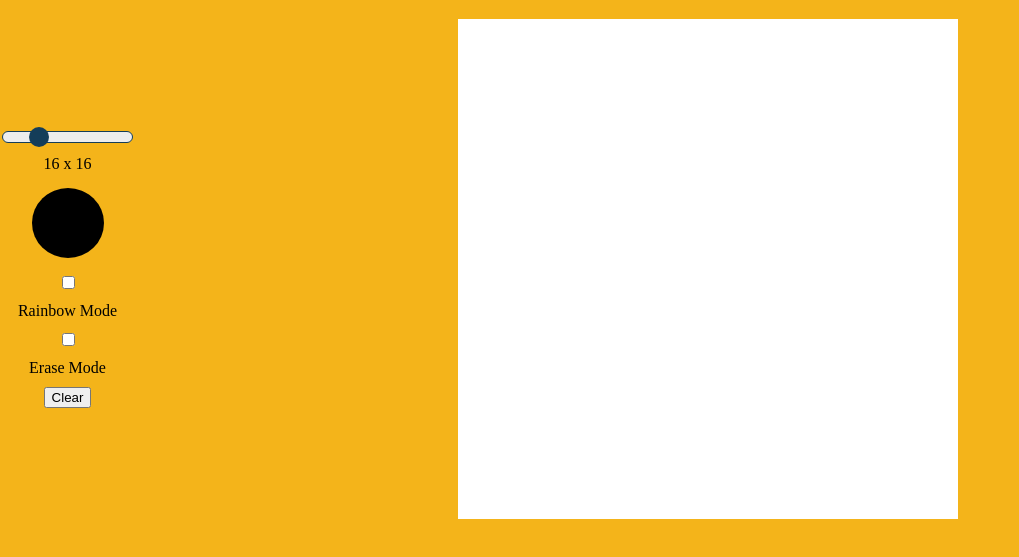
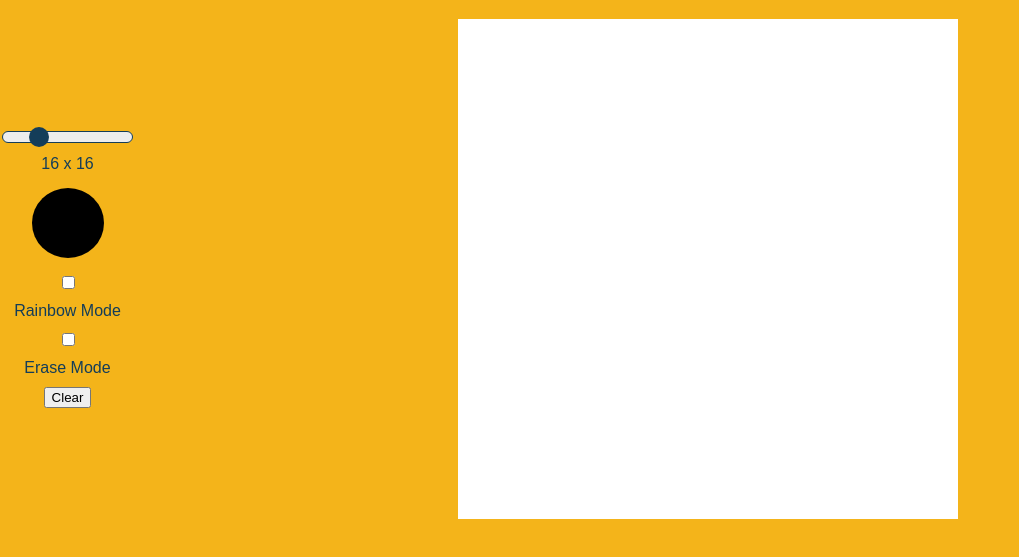
Before and after one commit to ardamoin/etch-a-sketch, a plain HTML site: page index.html in a window 1280 px wide. Shown: the part 61-618 px from the top of the page, without its empty margins (0-1019 px from the left). Drawn offline with Linux system fonts and the light colour scheme.

Commit message:
Add styling

```diff
--- a/style.css
+++ b/style.css
@@ -23,6 +23,8 @@ h1 {
     align-items: center;
     justify-content: center;
     gap: 10px;
+    color: #143d59;
+    font-family: sans-serif;
 
 }
 
```
